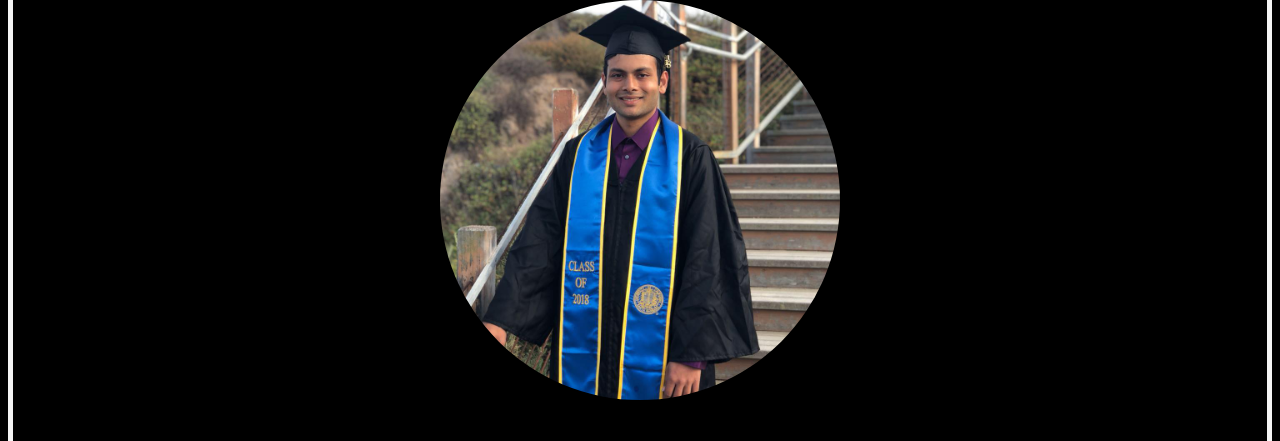
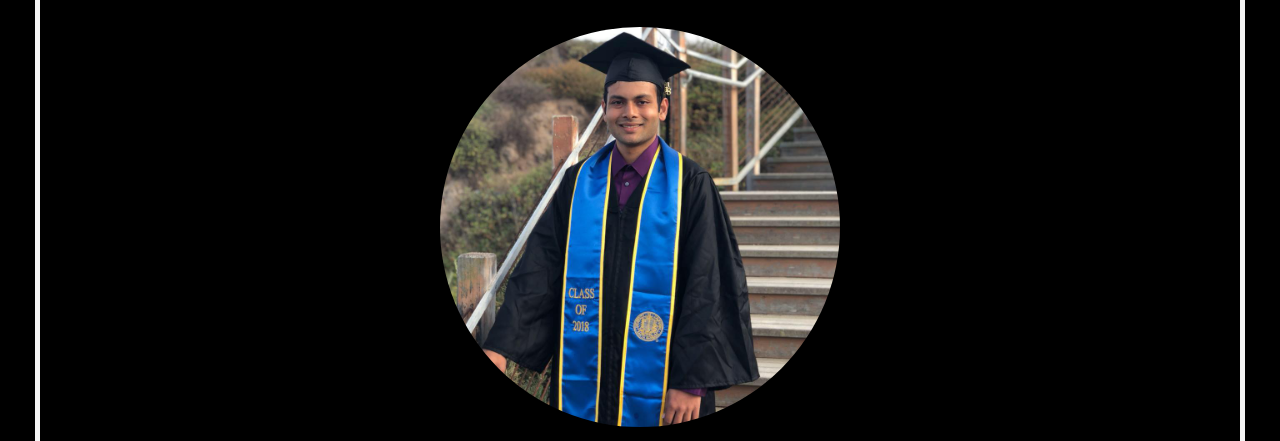
Before and after one commit to akeefmc/About-Me, a plain HTML site: page index.html in a window 1280 px wide. Shown: the part 226-667 px from the top of the page. Drawn offline with Linux system fonts and the light colour scheme; a script that the page names is missing.

Commit message:
Update style.css

```diff
--- a/style.css
+++ b/style.css
@@ -4,6 +4,7 @@ img{
 }
 /*this bulk of the code is to adjust the font-size,font-family,background-color,border,padding,color and text-alignment for the whole body however the font-size for the footer is adjusted at the end in line 23-25*/
 body{
+  margin: 35px;
   height: auto;
   font-size: xx-large;
   font-family: 'Gill Sans', 'Gill Sans MT', Calibri, 'Trebuchet MS', sans-serif;
```
